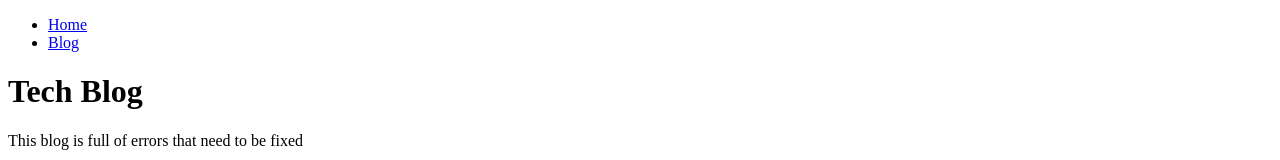
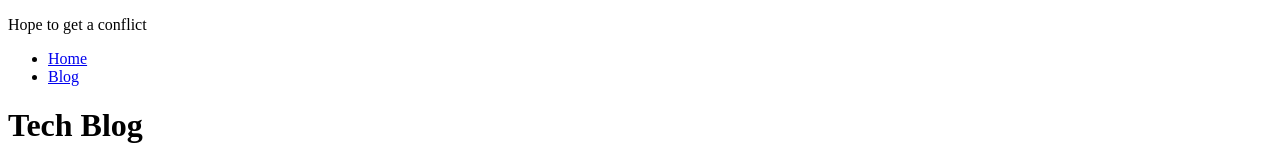
Before and after one commit to Icahpv/collab-git-champs, a plain HTML site: page blog.html in a window 1280 px wide. Shown: the top 160 px of the page. Drawn offline with Linux system fonts and the light colour scheme; files whose address does not match are found by name.

Commit message:
error pls

```diff
--- a/blog.html
+++ b/blog.html
@@ -9,7 +9,7 @@
   <link rel="stylesheet" href="assets/css/main.css">
 </head>
 <!--This page is full of bugs and spelling errors.-->
-
+<p>Hope to get a conflict</p>
 <body>
   <nav>
     <ul>
```
Also changed, not shown: 1 other file.
